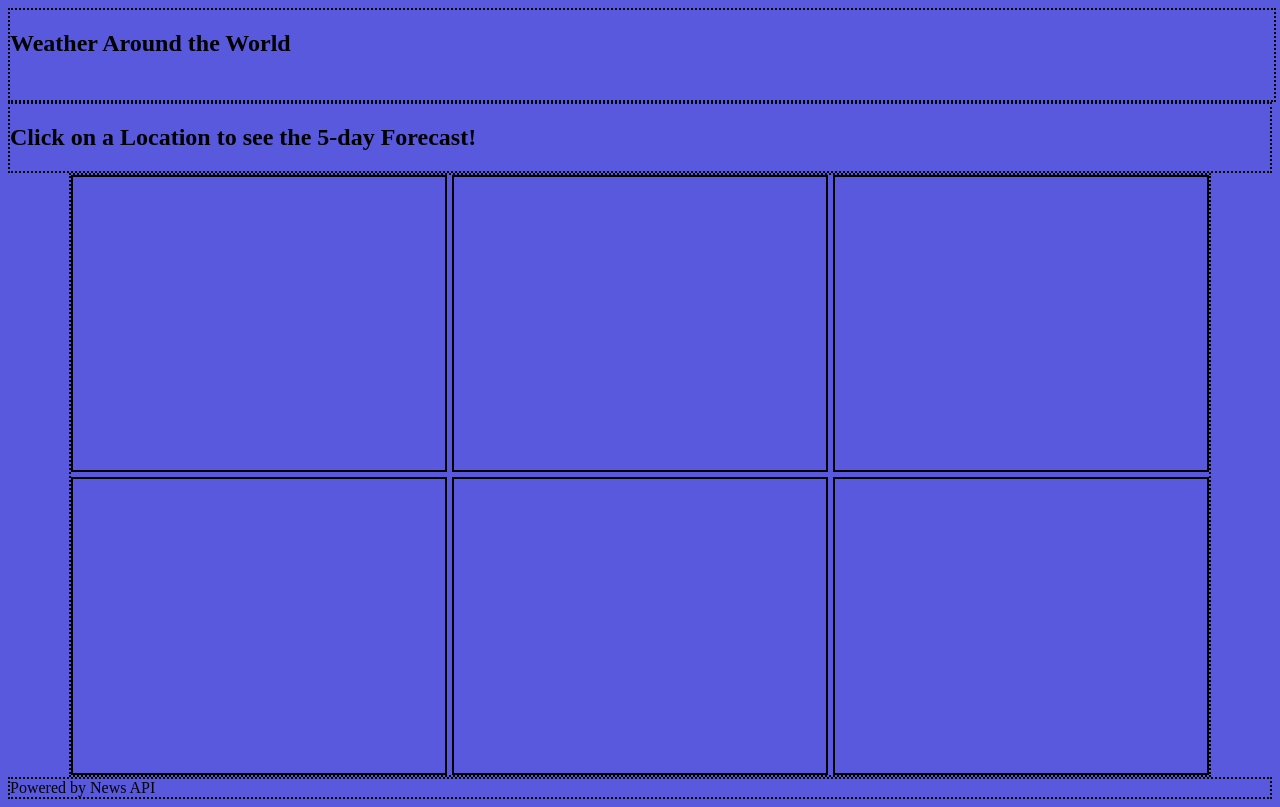
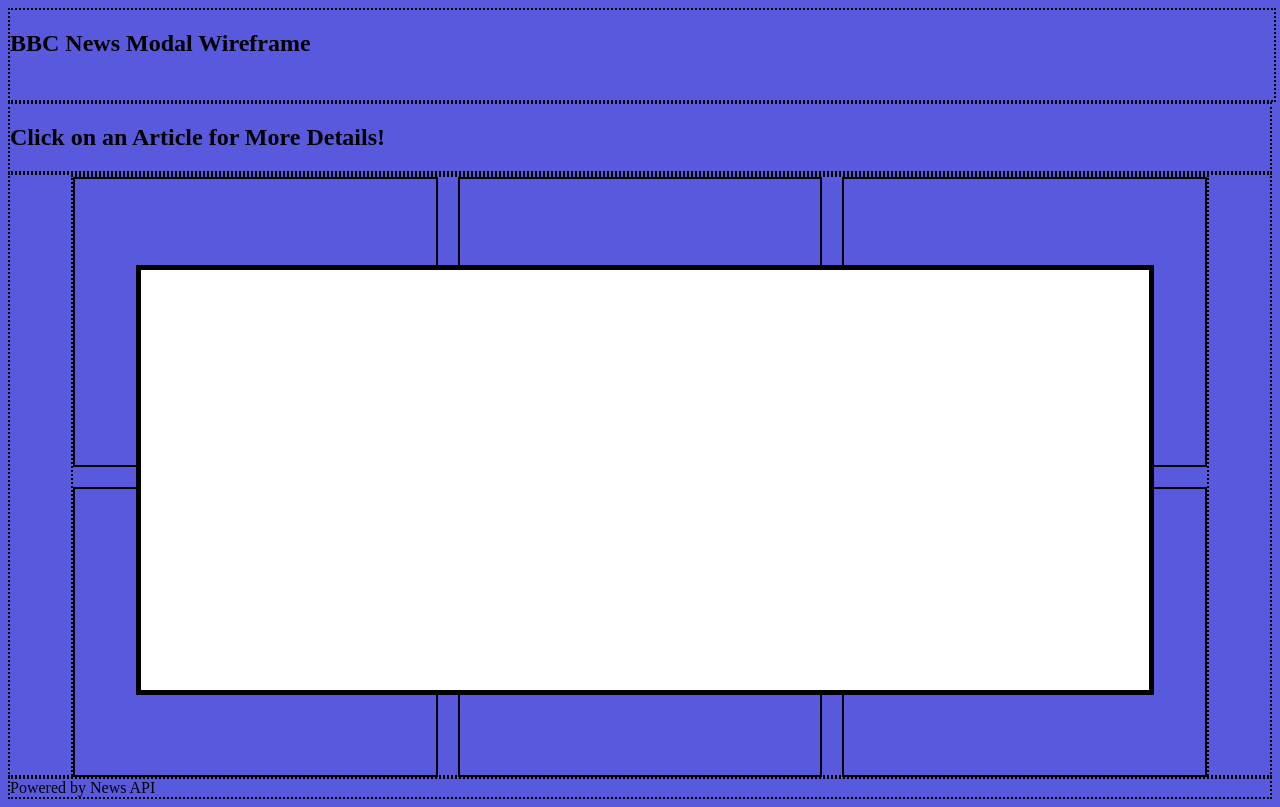
Before and after one commit to caioingber/bbc-news-modal, a plain HTML site: page index.html in a window 1280 px wide. Drawn offline with Linux system fonts and the light colour scheme; no server answers.

Commit message:
created modal element

```diff
--- a/index.html
+++ b/index.html
@@ -8,8 +8,10 @@
     <title>Weather API</title>
 </head>
 <body>
-    <nav><h2>Weather Around the World</h2></nav>
-    <header><h2>Click on a Location to see the 5-day Forecast!</h2></header>
+    <nav><h2>BBC News Modal Wireframe</h2></nav>
+    <header><h2>Click on an Article for More Details!</h2></header>
+    <main>
+        <div class="modal"></div>
         <div class="news-container">
             <div class="news-box">
                 <h3 class="headline-text"></h3>
@@ -36,6 +38,7 @@
                 <h3 class="publish-date"></h3>
             </div>
         </div>
+    </main>
     <footer>Powered by News API</footer>
     <script src="script.js"></script>
 </body>
--- a/style.css
+++ b/style.css
@@ -5,16 +5,33 @@ body {
 body > * {
     border: 2px dotted black;
 }
+main {
+    height: 600px;
+    position: relative;
+}
+
+.modal {
+    height: 70%;
+    width: 80%;
+    border: 5px solid black;
+    background-color: white;
+    position: absolute;
+    top: 15%;
+    left: 10%;
+    /* display: none; */
+    z-index: 1;
+}
 
 .news-container {
     display: grid;
+    z-index: 0;
     grid-template-columns: repeat(3, 1fr);
     grid-template-rows: repeat(2, 1fr);
     width: 90%;
     min-height: 600px;
     margin: 0 auto;
-    grid-column-gap: 5px;
-    grid-row-gap: 5px;
+    grid-column-gap: 20px;
+    grid-row-gap: 20px;
     border: 2px dotted black;
 }
 
```
Lines whose indentation alone changed are shown as unchanged.
